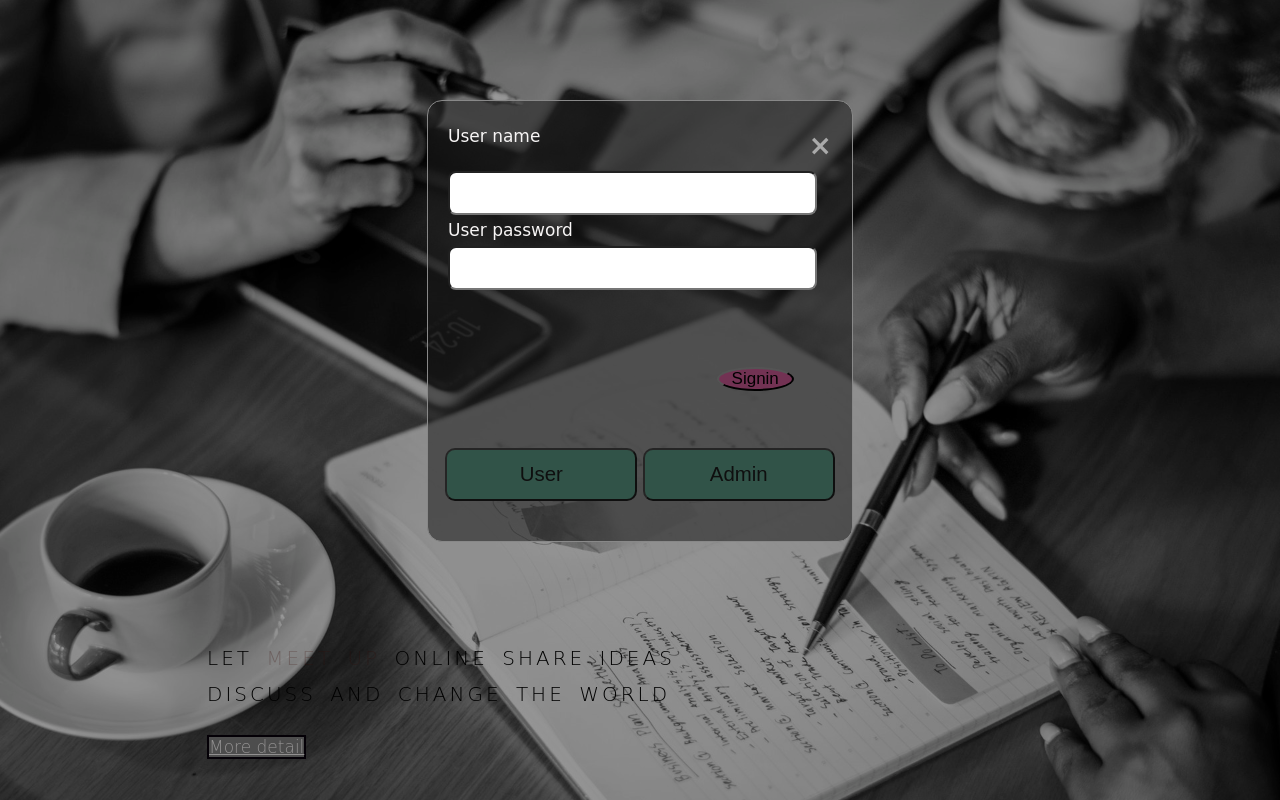
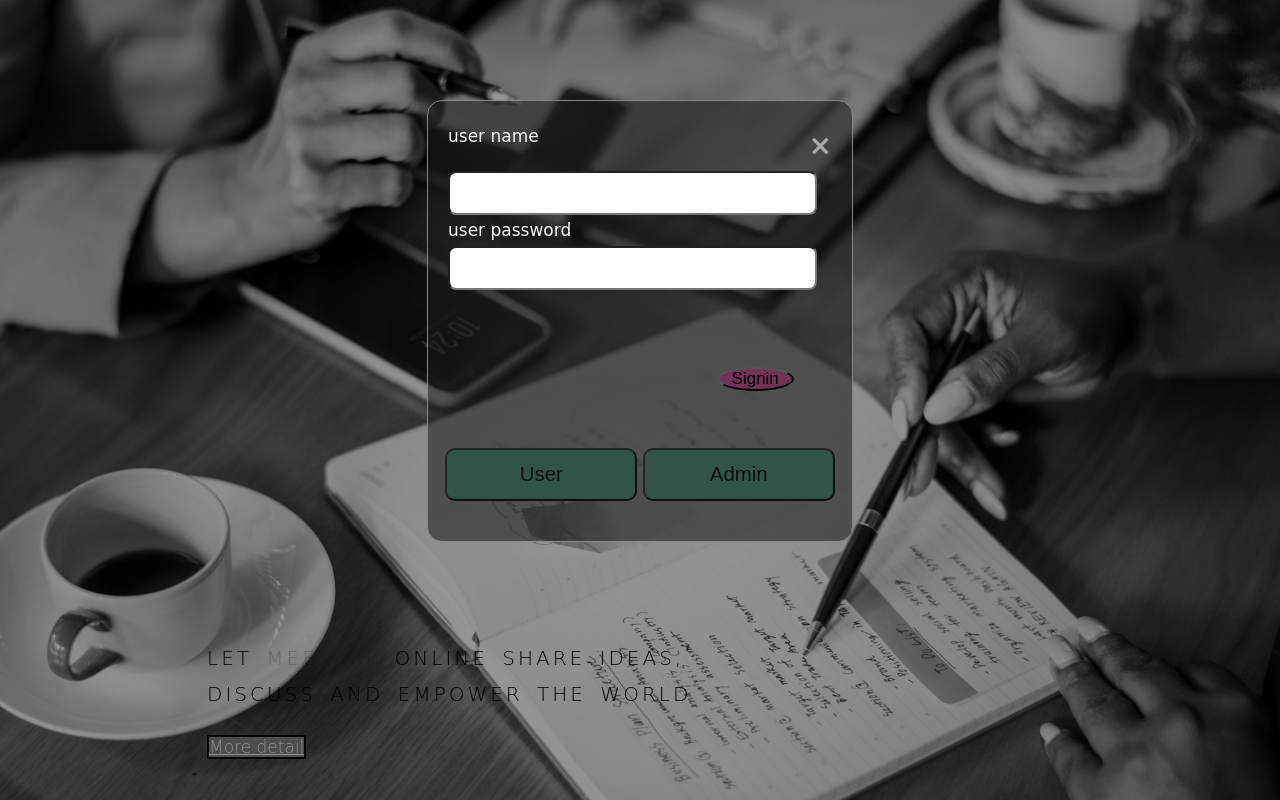
Before and after one commit to Livecirhigiri/AndelaChallenge1, a plain HTML site: page index.html in a window 1280 px wide. Both pictures are taken after a click on the button "User". Shown: the top 800 px of the page. Drawn offline with Linux system fonts and the light colour scheme.

Commit message:
Update index.html

```diff
--- a/index.html
+++ b/index.html
@@ -27,9 +27,9 @@
         <div class="modal-content">
             <span class="close">&times;</span>
             <form action="USER1.html">
-                <label for="">User name</label>
+                <label for="">user name</label>
                 <input type="text" name="" id="" required>
-                <label for="">User password</label>
+                <label for="">user password</label>
                 <input type="password" name="" id="" required>
 
                 <button class="btnuser">Signin</button>
@@ -46,7 +46,7 @@
             <form action="admin.html">
                 <label for="">Admin name</label>
                 <input type="text" name="" id="" required>
-                <label for="">User password</label>
+                <label for="">admin password</label>
                 <input type="password" name="" id="" required>
 
                 <button class="btnuser">Signin</button>
@@ -57,8 +57,8 @@
 
     <div class="main-content-header">
 
-        <h1>LET <span class="colorchange">MEET UP</span> ONLINE SHARE IDEAS<br>
-            DISCUSS AND CHANGE THE WORLD</h1>
+        <h1>LET <span class="colorchange">MEET UP</span> ONLINE  SHARE IDEAS,<br>
+            DISCUSS AND EMPOWER THE WORLD</h1>
         <a href="#" class="btn btn-full"> More detail</a>
 
     </div>
```
